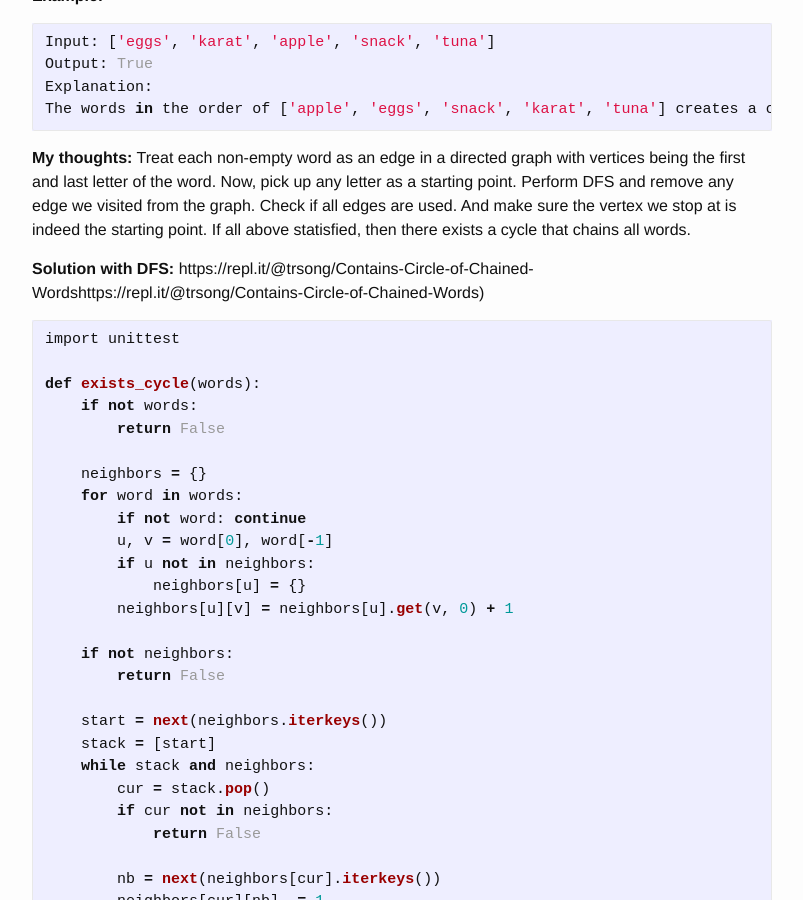
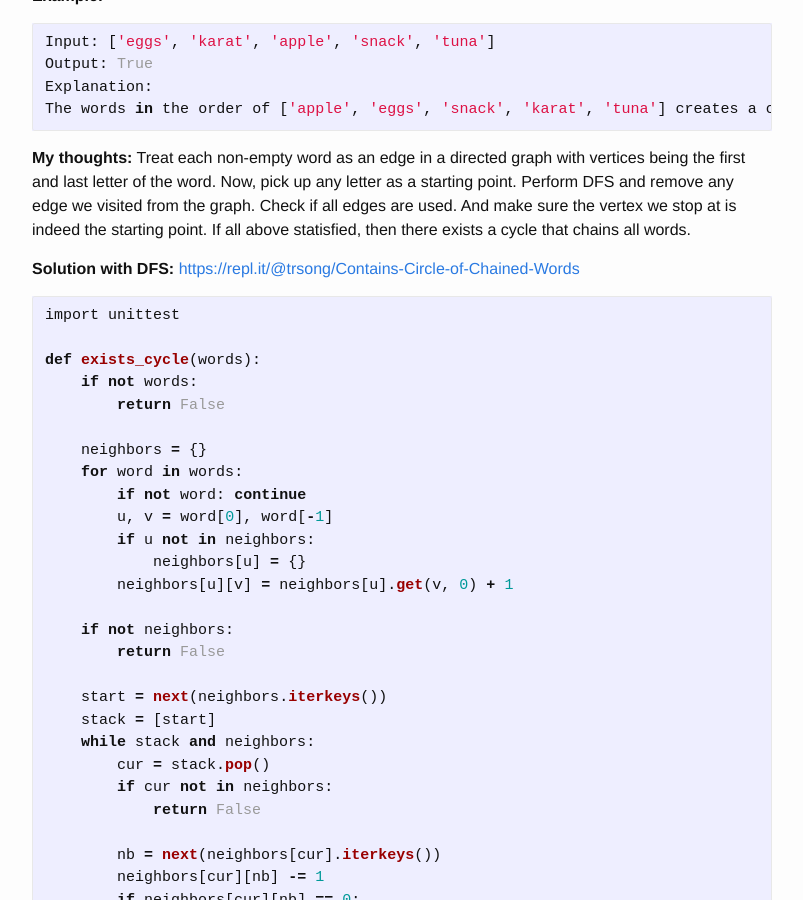
Before and after one commit to trsong/trsong.github.io, a Jekyll site: the page built from _posts/2020-05-01-DailyQuestionsMay.md, in a window 1280 px wide and 900 px high, scrolled down 2069 px. Shown: the whole window, without its empty margins (238-1041 px from the left). Built offline with Jekyll 4.4.1, drawn with Linux system fonts in a browser that asks for light colours; part of the change alters nothing that is shown.

Commit message:
Fix Invalid Link in Previous Checkin

````diff
--- a/_posts/2020-05-01-DailyQuestionsMay.md
+++ b/_posts/2020-05-01-DailyQuestionsMay.md
@@ -65,7 +65,7 @@ The words in the order of ['apple', 'eggs', 'snack', 'karat', 'tuna'] creates a
 
 **My thoughts:** Treat each non-empty word as an edge in a directed graph with vertices being the first and last letter of the word. Now, pick up any letter as a starting point. Perform DFS and remove any edge we visited from the graph. Check if all edges are used. And make sure the vertex we stop at is indeed the starting point. If all above statisfied, then there exists a cycle that chains all words.
 
-**Solution with DFS:** https://repl.it/@trsong/Contains-Circle-of-Chained-Wordshttps://repl.it/@trsong/Contains-Circle-of-Chained-Words)
+**Solution with DFS:** [https://repl.it/@trsong/Contains-Circle-of-Chained-Words](https://repl.it/@trsong/Contains-Circle-of-Chained-Words)
 ```py
 import unittest
 
````
